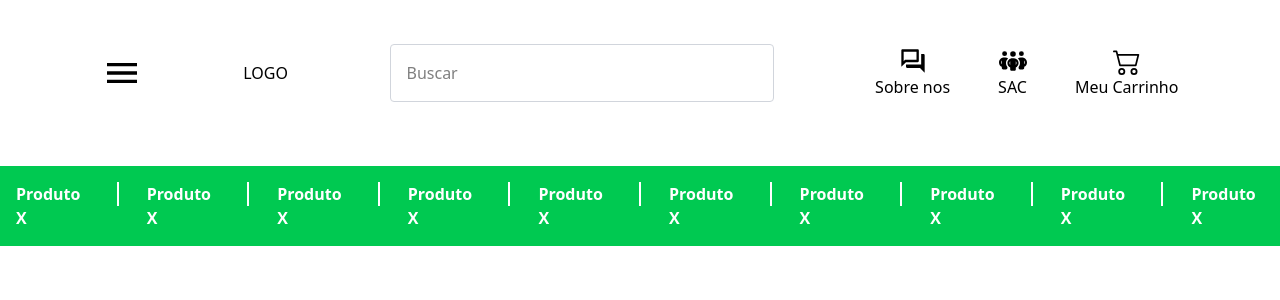
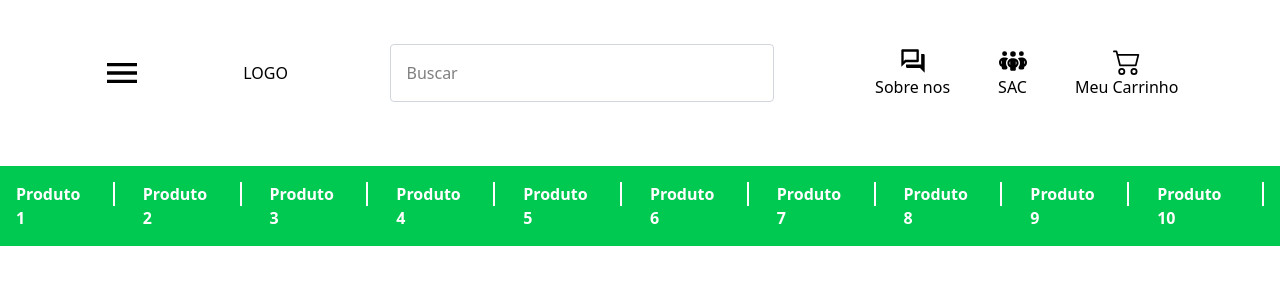
Before and after one commit to RRodrigoCordeiro/ecommerce-tech, a React (Vite) app: page / in a window 1280 px wide. Shown: the top 300 px of the page. Built offline with nearby package versions, Linux system fonts and the light colour scheme.

Commit message:
✨ feat implementação do menu dropdown

```diff
--- a/src/components/NavBar.tsx
+++ b/src/components/NavBar.tsx
@@ -1,10 +1,95 @@
-import React from 'react';
+import React, { useState } from 'react';
 import { IoMdMenu } from "react-icons/io";
 import { MdOutlineQuestionAnswer } from "react-icons/md";
 import { FaPeopleGroup } from "react-icons/fa6";
 import { BsCart2 } from "react-icons/bs";
 
 const NavBar = () => {
+    const [dropdownVisible, setDropdownVisible]= useState<number | null>(null);
+
+    const produtos = [
+      {
+        nome: "Produto 1",
+        opcoes: [
+          {nome:"Detalhes", link:"/produto-a/detalhes", imagem: ""},
+          {nome:"Compra", link:"/produto-a/compra", imagem: ""},
+          {nome: "comparar", link:"/produto-a/comparar", imagem: ""}
+        ],
+      },
+      {
+        nome: "Produto 2",
+        opcoes: [
+          {nome: "Ver estoque", link: "/produto-b/estoque", imagem: ""},
+          {nome: "ver estoque 2", link: "/produto-b/carrinho", imagem: ""},
+          {nome: "Avaliações", link: "/produto-b/carrinho", imagem: ""},
+        ],
+      },
+      {
+        nome: "Produto 3",
+        opcoes: [
+          { nome: "Configurações", link: "/produto-c/configuracoes", imagem: "" },
+          { nome: "Promoções", link: "/produto-c/promocoes", imagem: "" },
+          { nome: "Personalizar", link: "/produto-c/personalizar", imagem: "" },
+        ],
+      },
+      {
+        nome: "Produto 4",
+        opcoes: [
+          {nome: "Ver estoque", link: "/produto-b/estoque", imagem: ""},
+          {nome: "ver estoque 2", link: "/produto-b/carrinho", imagem: ""},
+          {nome: "Avaliações", link: "/produto-b/carrinho", imagem: ""},
+        ],
+      },
+      {
+        nome: "Produto 5",
+        opcoes: [
+          {nome: "Ver estoque", link: "/produto-b/estoque", imagem: ""},
+          {nome: "ver estoque 2", link: "/produto-b/carrinho", imagem: ""},
+          {nome: "Avaliações", link: "/produto-b/carrinho", imagem: ""},
+        ],
+      },
+      {
+        nome: "Produto 6",
+        opcoes: [
+          {nome: "Ver estoque", link: "/produto-b/estoque", imagem: ""},
+          {nome: "ver estoque 2", link: "/produto-b/carrinho", imagem: ""},
+          {nome: "Avaliações", link: "/produto-b/carrinho", imagem: ""},
+        ],
+      },
+      {
+        nome: "Produto 7",
+        opcoes: [
+          {nome: "Ver estoque", link: "/produto-b/estoque", imagem: ""},
+          {nome: "ver estoque 2", link: "/produto-b/carrinho", imagem: ""},
+          {nome: "Avaliações", link: "/produto-b/carrinho",imagem: ""},
+        ],
+      },
+      {
+        nome: "Produto 8",
+        opcoes: [
+          {nome: "Ver estoque", link: "/produto-b/estoque", imagem: ""},
+          {nome: "ver estoque 2", link: "/produto-b/carrinho", imagem: ""},
+          {nome: "Avaliações", link: "/produto-b/carrinho", imagem: ""},
+        ],
+      },
+      {
+        nome: "Produto 9",
+        opcoes: [
+          {nome: "Ver estoque", link: "/produto-b/estoque", imagem: ""},
+          {nome: "ver estoque 2", link: "/produto-b/carrinho", imagem: ""},
+          {nome: "Avaliações", link: "/produto-b/carrinho", imagem: ""},
+        ],
+      },
+      {
+        nome: "Produto 10",
+        opcoes: [
+          {nome: "Ver estoque", link: "/produto-b/estoque", imagem: ""},
+          {nome: "ver estoque 2", link: "/produto-b/carrinho", imagem: ""},
+          {nome: "Avaliações", link: "/produto-b/carrinho", imagem: ""},
+        ],
+      },
+    ]
+
   return (
     <div>
       <div className='flex flex-row items-center mb-16 mt-11 justify-evenly'>
@@ -39,28 +124,45 @@ const NavBar = () => {
 
         </div>
       </div>
+      <div className="bg-green-500 w-full flex justify-center text-white font-bold p-4 gap-7">
+         {produtos.map((produto, index) => (
+            <div
+              key={index}
+              className="relative"
+              onMouseEnter={() => setDropdownVisible(index)}
+              onMouseLeave={() => setDropdownVisible(null)}
+            >
+              <div className='flex flex-row gap-8'>
+                <p className='cursor-pointer'>{produto.nome}</p>
+                <span className="border-l-2 border-white h-6"></span>
+              </div>
 
-      <div className="bg-green-500 w-full flex justify-center text-white font-bold p-4 gap-7">
+              {dropdownVisible === index && (
+                <div className="fixed top-64 left-1/2 -translate-x-1/2 -translate-y-1/2 bg-white text-black p-4 shadow-lg rounded w-[1400px] z-50">
+                  <ul className=" flex flex-row items-center justify-center space-x-10">
+                      {produto.opcoes.map((opcao, idx) => (
+                          <li
+                            key={idx}
+                          >
+                            <a
+                              key={opcao.link}
 
-          <p>Produto X</p>
-          <span className="border-l-2 border-white h-6"></span>
-          <p>Produto X</p>
-          <span className="border-l-2 border-white h-6"></span>
-          <p>Produto X</p>
-          <span className="border-l-2 border-white h-6"></span>
-          <p>Produto X</p>
-          <span className="border-l-2 border-white h-6"></span>
-          <p>Produto X</p>
-          <span className="border-l-2 border-white h-6"></span>
-          <p>Produto X</p>
-          <span className="border-l-2 border-white h-6"></span>
-          <p>Produto X</p>
-          <span className="border-l-2 border-white h-6"></span>
-          <p>Produto X</p>
-          <span className="border-l-2 border-white h-6"></span>
-          <p>Produto X</p>
-          <span className="border-l-2 border-white h-6"></span>
-          <p>Produto X</p>
+                              className="hover:text-green-500 cursor-pointer block"
+                            >
+                              <img
+                                src={opcao.imagem}
+                                // alt={opcao.nome}
+                                className="w-12 h-12 object-cover mr-2"
+                              />
+                              {opcao.nome}
+                            </a>
+                          </li>
+                      ))}
+                  </ul>
+                </div>
+              )}
+            </div>
+         ))}
       </div>
     </div>
   );
```
